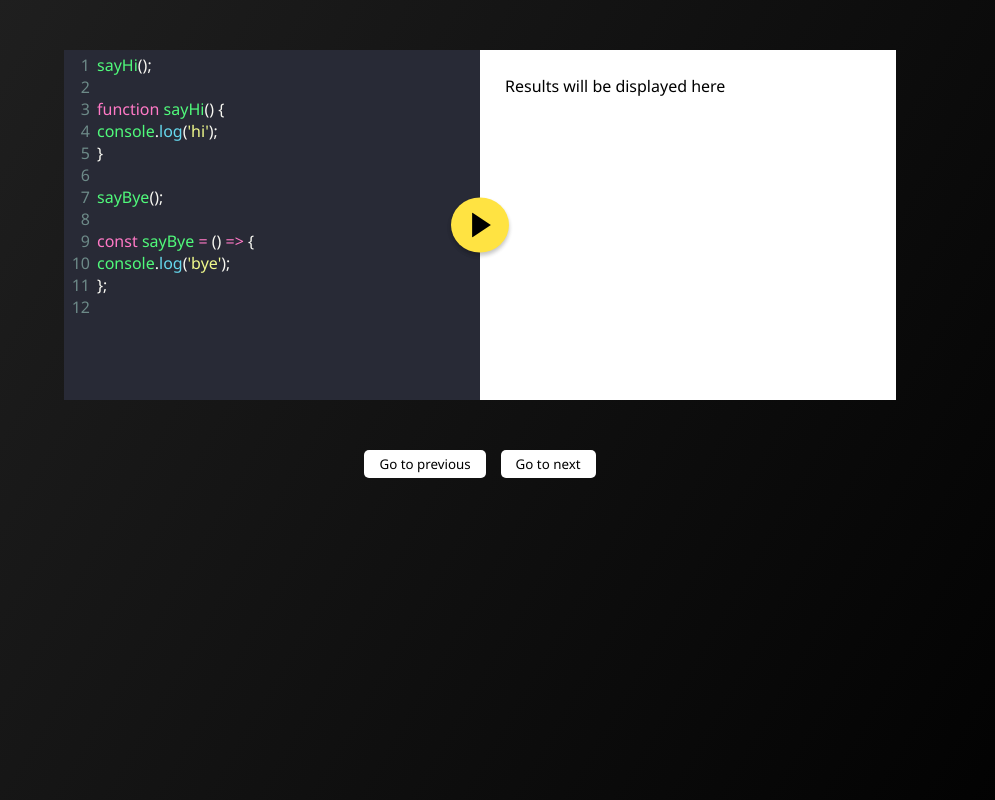
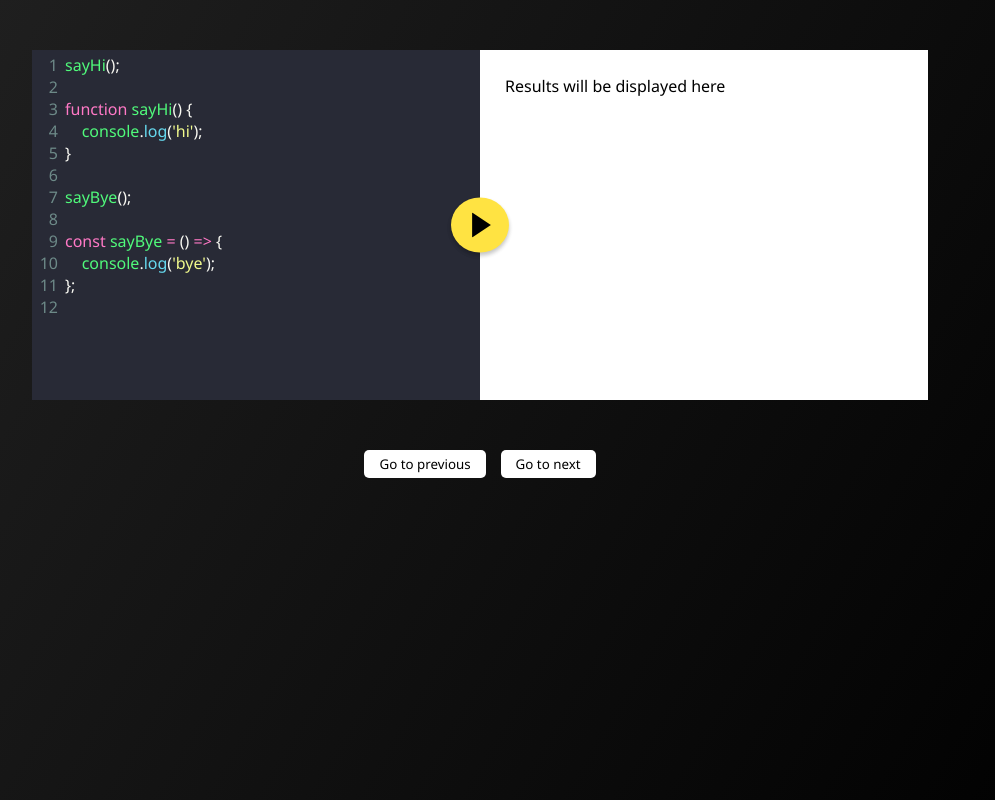
Before and after one commit to emiliodominguez/js-exercises-app, a React (Create React App) app: page / in a window 1280 px wide. Shown: the whole page, without its empty margins (160-1155 px from the left). Built offline with nearby package versions, Linux system fonts and the light colour scheme.

Commit message:
Fixed eval issue and minor adjustments

```diff
--- a/src/components/CodeEditor/index.tsx
+++ b/src/components/CodeEditor/index.tsx
@@ -1,28 +1,12 @@
-import { Controlled as CodeMirror } from "react-codemirror2";
-import { Editor, EditorChange } from "codemirror";
+import { UnControlled as CodeMirror } from "react-codemirror2";
+import { Editor } from "codemirror";
 import styles from "./CodeEditor.module.scss";
-import { useEffect } from "react";
 
 interface CodeEditorProps {
     value: string;
-    setValue: (value: string) => void;
 }
 
 export default function CodeEditor(props: CodeEditorProps): JSX.Element {
-    /**
-     * Handles the code change in the editor
-     * @param editor The editor
-     * @param data The change descriptor
-     * @param value The updated value
-     */
-    function handleCodeChange(
-        _editor: Editor,
-        _data: EditorChange,
-        value: string
-    ): void {
-        props.setValue(value);
-    }
-
     /**
      * Formats the editor content
      * @param editor The editor
@@ -33,14 +17,10 @@ export default function CodeEditor(props: CodeEditorProps): JSX.Element {
         );
     }
 
-    useEffect(() => {}, [props.value]);
-
     return (
         <CodeMirror
             value={props.value}
-            onBeforeChange={handleCodeChange}
             editorDidMount={format}
-            onChange={format}
             className={styles.editor}
             options={{
                 mode: "javascript",
@@ -49,6 +29,7 @@ export default function CodeEditor(props: CodeEditorProps): JSX.Element {
                 electricChars: true,
                 indentWithTabs: true,
                 indentUnit: 4,
+                readOnly: true,
             }}
         />
     );
--- a/src/components/ExerciseParser/ExerciseParser.module.scss
+++ b/src/components/ExerciseParser/ExerciseParser.module.scss
@@ -69,7 +69,7 @@ $horizontal-padding: 25px;
 
     &:hover {
         svg path {
-            fill: $dark-gray;
+            fill: $danger-red;
         }
     }
 
@@ -78,7 +78,7 @@ $horizontal-padding: 25px;
         height: 12px;
 
         path {
-            fill: $danger-red;
+            fill: $dark-gray;
         }
     }
 }
--- a/src/components/ExerciseParser/index.tsx
+++ b/src/components/ExerciseParser/index.tsx
@@ -1,5 +1,4 @@
-import { useState } from "react";
-import { ChangeEvent, useRef } from "react";
+import { ChangeEvent, useRef, useState } from "react";
 import { icons } from "../../shared/icons";
 import useEventListener from "../../hooks/useEventListener";
 import styles from "./ExerciseParser.module.scss";
@@ -19,20 +18,36 @@ export default function ExerciseParser(): JSX.Element {
 
     /**
      * Handles the key down event
+     * @param e The event
      */
     function handleKeyDown(e: KeyboardEvent): void {
         if (e.ctrlKey && e.key === "a") {
             e.preventDefault();
-            setVisibility(visible ? false : true);
+
+            if (!visible) setVisibility(true);
+            else close();
         }
     }
 
+    /**
+     * Handles the copy button action
+     */
     function handleCopyButtonClick(): void {
         if (navigator && navigator.clipboard && navigator.clipboard.writeText) {
             const code = JSON.stringify(snippet, null, 4);
             const minifiedSnippet = code.replace(/\n/g, "\n");
             navigator.clipboard.writeText(minifiedSnippet);
         }
+    }
+
+    /**
+     * Closes the modal
+     */
+    function close(): void {
+        setVisibility(false);
+        setSnippet("");
+
+        if (textAreaRef.current) textAreaRef.current.value = "";
     }
 
     useEventListener("keydown", handleKeyDown);
@@ -44,7 +59,7 @@ export default function ExerciseParser(): JSX.Element {
             <button
                 title="Close modal"
                 className={styles.close}
-                onClick={() => setVisibility(false)}
+                onClick={close}
             >
                 {icons.close}
             </button>
@@ -60,7 +75,10 @@ export default function ExerciseParser(): JSX.Element {
                 />
 
                 {snippet && (
-                    <button onClick={handleCopyButtonClick}>
+                    <button
+                        title="Copy formatted snippet"
+                        onClick={handleCopyButtonClick}
+                    >
                         {icons.rocket}
                     </button>
                 )}
--- a/src/components/Main/Main.module.scss
+++ b/src/components/Main/Main.module.scss
@@ -8,14 +8,16 @@
 
 .editorContainer {
     position: relative;
-    max-width: 65vw;
+    max-width: 70vw;
     min-height: 350px;
     margin: 0 auto;
 
-    display: grid;
-    grid-template-columns: repeat(2, 1fr);
+    display: flex;
 
     > div {
+        flex: 1;
+        max-width: 35vw;
+
         &.results {
             width: 100%;
             height: auto;
--- a/src/components/Main/index.tsx
+++ b/src/components/Main/index.tsx
@@ -28,12 +28,17 @@ export default function Main() {
         setCurrentIndex((prev) => (prev + 1) % count);
     }
 
+    /**
+     * Handles the show resultant code action
+     */
     function showResultantCode(): void {
         try {
-            // eslint-disable-next-line no-eval
-            if (currentExercise) eval(currentExercise);
+            if (currentExercise) {
+                // eslint-disable-next-line no-eval
+                (undefined, eval)(currentExercise)();
+            }
         } catch (error) {
-            console.log(error);
+            console.error(error);
         }
     }
 
@@ -52,8 +57,8 @@ export default function Main() {
 
             <section className={styles.editorContainer}>
                 <CodeEditor
+                    key={`exercise_${currentIndex}`}
                     value={currentExercise}
-                    setValue={setCurrentExercise}
                 />
 
                 <button
```
Also changed, not shown: tsconfig.json (+2 -8 lines).
